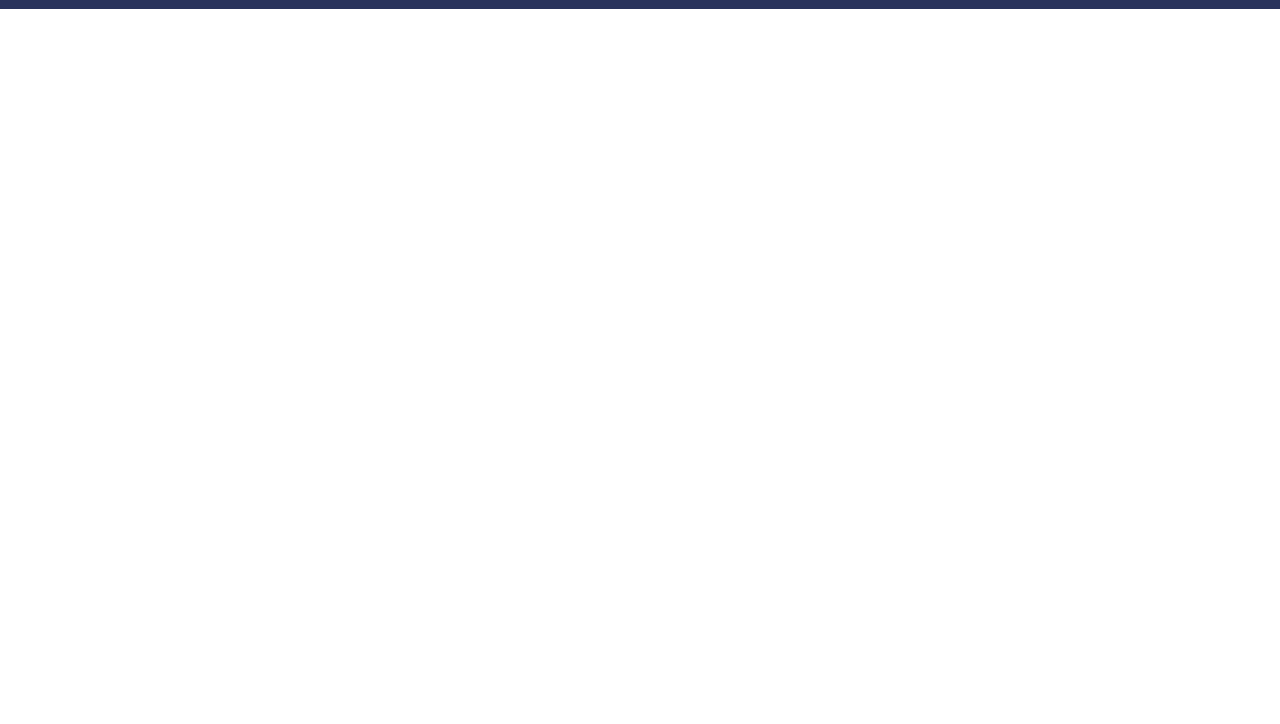
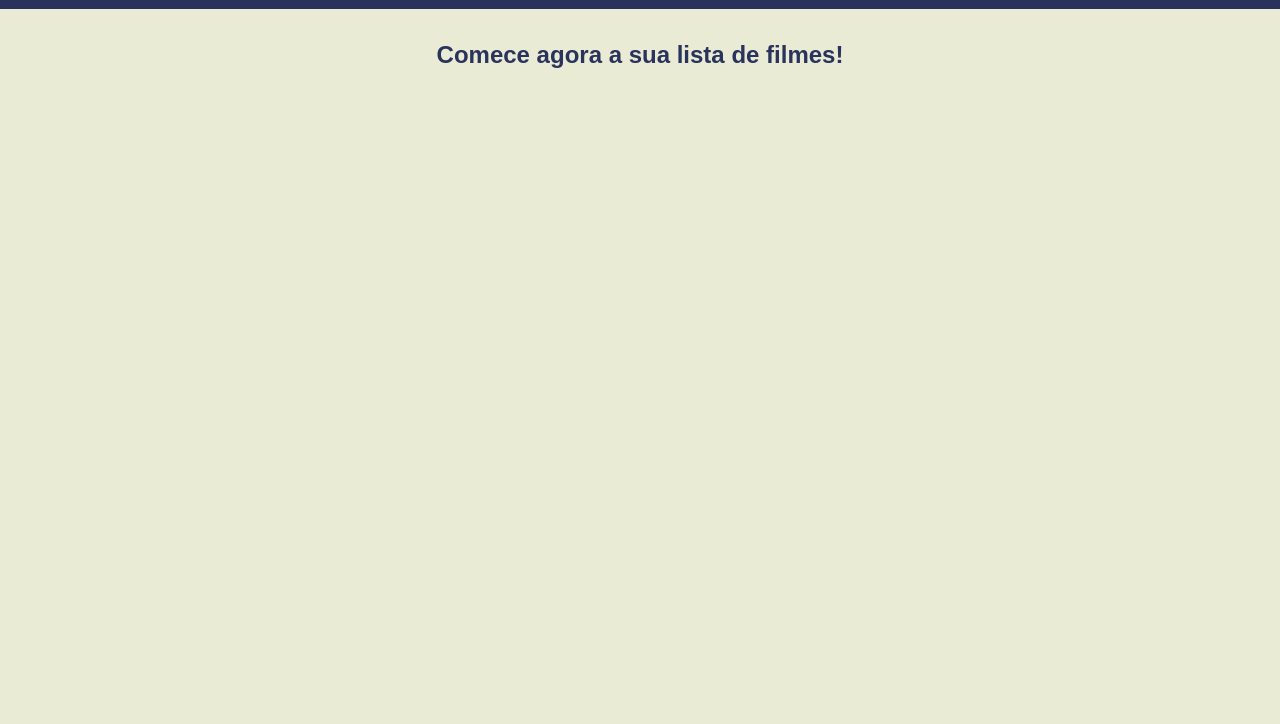
Before and after one commit to jcsalerno/catalogo-filmes-js, a plain HTML site: page index.html in a window 1280 px wide. Shown: the part 76-800 px from the top of the page. Drawn offline with nearby package versions, Linux system fonts and the light colour scheme.

Commit message:
projeto em andamento

```diff
--- a/index.html
+++ b/index.html
@@ -28,6 +28,9 @@
         <button id="search-button"><i class="bi bi-search"></i></button>
       </section>
     </header>
-    <main></main>
+    <main>
+      <h2>Comece agora a sua lista de filmes!</h2>
+      <section id="movie-list"></section>
+    </main>
   </body>
 </html>
--- a/style.css
+++ b/style.css
@@ -11,6 +11,12 @@
   margin: 0;
   padding: 0;
   font-family: sans-serif;
+}
+
+body {
+  display: flex;
+  flex-direction: column;
+  min-height: 100dvb;
 }
 
 header {
@@ -79,3 +85,11 @@ header > h2 > i {
 #search-button:hover {
   background-color: var(--light-primary);
 }
+
+main {
+  text-align: center;
+  padding: 2rem 0;
+  background-color: var(--ligthest-color);
+  color: var(--primary-color);
+  flex-grow: 1;
+}
```
